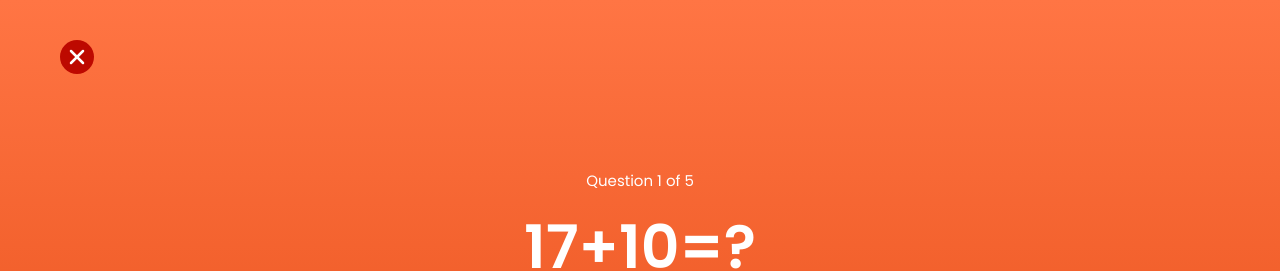
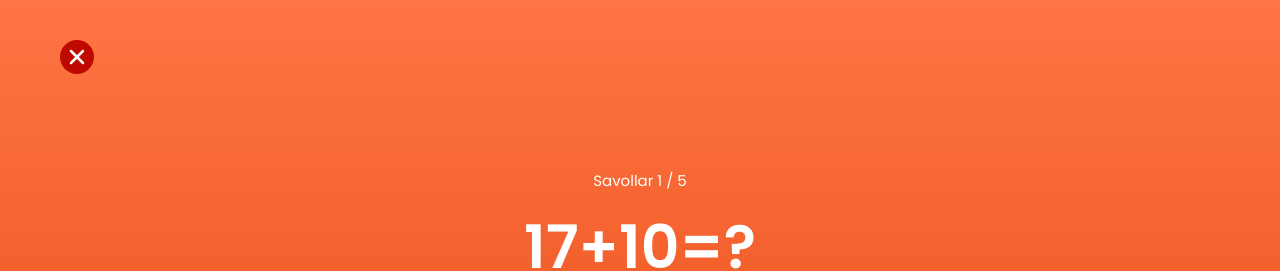
Before and after one commit to DostonUmarov/arifmetik, a React (Vite) app: page /category/addition in a window 1280 px wide. Shown: the top 271 px of the page. Built offline with nearby package versions, Linux system fonts and the light colour scheme.

Commit message:
Update Addition.jsx

```diff
--- a/src/Pages/SingleLevel/Addition.jsx
+++ b/src/Pages/SingleLevel/Addition.jsx
@@ -55,7 +55,7 @@ function Addition() {
 
   }
   function leaveGameConfirmation(){
-      const leaveGame = confirm("Are you sure you want to leave the game?")
+      const leaveGame = confirm("O'yindan chiqmoqchimsiz?")
       leaveGame ? navigate ("/category") : ""
   }
   function handleButtonClick(){
@@ -145,7 +145,7 @@ function Addition() {
 
 
         <p className="progress">
-          Question {currentQuestion} of 5
+          Savollar {currentQuestion} / 5
         </p>
 
         <p className="question">
```
